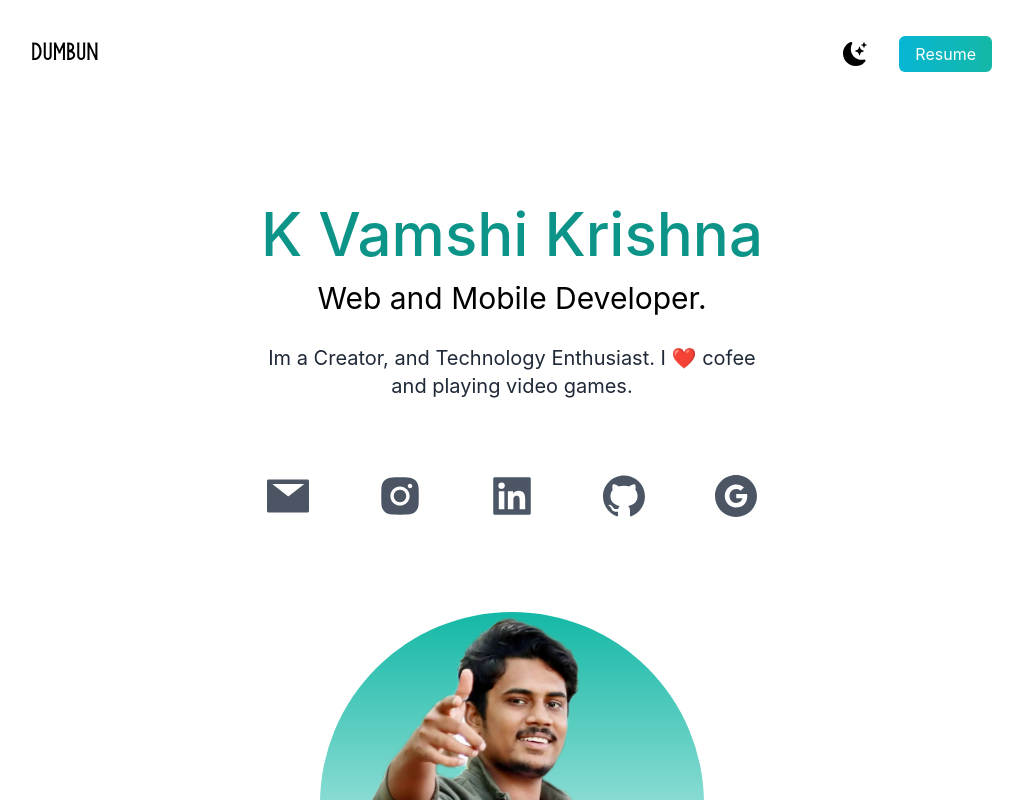
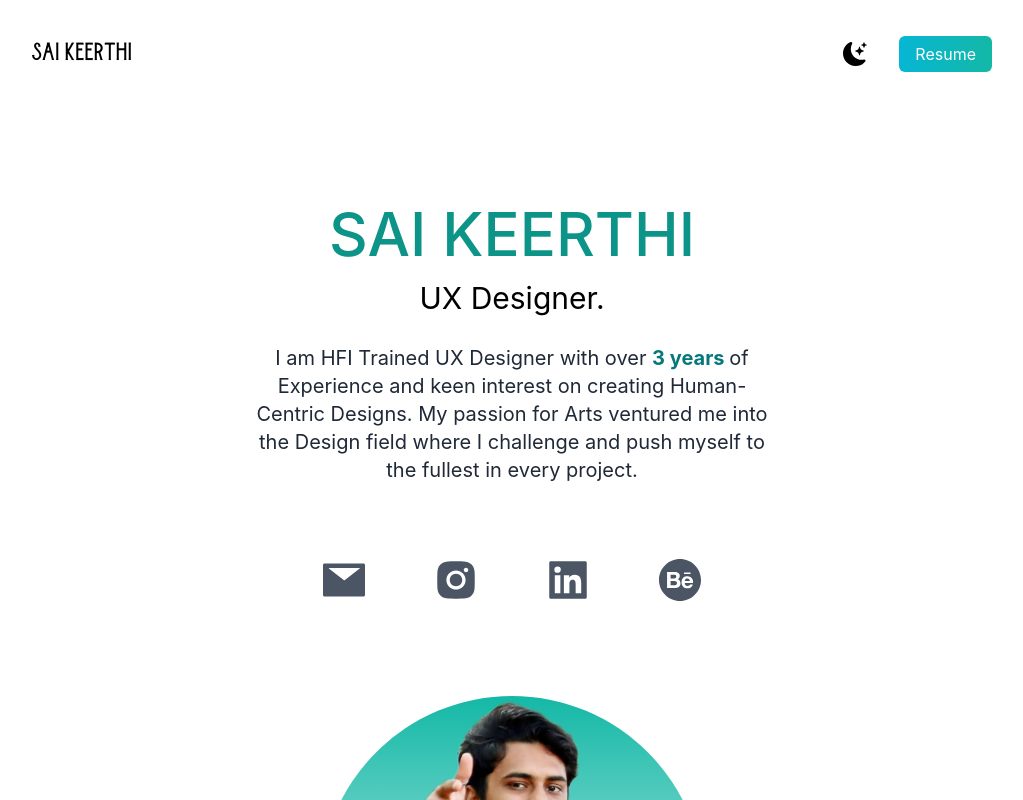
Before and after one commit to dumbun/Client---SAI-KEERTHI---portfolio, a Next.js app: page / in a window 1280 px wide. Shown: the top 800 px of the page, without its empty margins (128-1151 px from the left). Built offline with nearby package versions, Linux system fonts and the light colour scheme.

Commit message:
completed till icons

```diff
--- a/src/pages/index.js
+++ b/src/pages/index.js
@@ -1,6 +1,7 @@
 import Head from "next/head";
 import Image from "next/image";
 import {
+  AiFillBehanceCircle,
   AiFillGithub,
   AiFillGoogleCircle,
   AiFillInstagram,
@@ -33,7 +34,7 @@ export default function Home() {
   return (
     <div className={darkMode ? "dark" : ""}>
       <Head>
-        <title>Vamshi Krishna</title>
+        <title>SAI KEERTHI</title>
         <meta name="description" content="Generated by create next app" />
         <meta name="viewport" content="width=device-width, initial-scale=1" />
         <link rel="icon" href="/public/favicon.ico" />
@@ -41,7 +42,9 @@ export default function Home() {
       <main className="bg-white px-10 md:px-20 lg:px-40 dark:bg-gray-900">
         <section className="min-h-screen ">
           <nav className="py-10 mb-12 flex justify-between">
-            <h1 className="text-xl font-burtons dark:text-white">DUMBUN</h1>
+            <h1 className="text-xl font-burtons dark:text-white">
+              SAI KEERTHI
+            </h1>
             <ul className="flex items-center ">
               <li>
                 <BsFillMoonStarsFill
@@ -63,21 +66,26 @@ export default function Home() {
           </nav>
           <div className="text-center p-10 ">
             <h2 className="text-5xl py-2 text-teal-600 font-medium md:text-6xl">
-              <span> K Vamshi Krishna</span>
+              SAI KEERTHI
             </h2>
             <h3 className="text-2xl py-2 md:text-3xl dark:text-white">
-              Web and Mobile Developer.
+              UX Designer.
             </h3>
             <p className="text-md py-5 leading-8 text-gray-800 md:text-xl max-w-lg mx-auto dark:text-gray-400">
-              Im a Creator, and Technology Enthusiast. I ❤️ cofee and playing
-              video games.
+              I am HFI Trained UX Designer with over{" "}
+              <strong>
+                <span>3 years </span>
+              </strong>{" "}
+              of Experience and keen interest on creating Human-Centric Designs.
+              My passion for Arts ventured me into the Design field where I
+              challenge and push myself to the fullest in every project.
             </p>
           </div>
           <div className="flex-wrap text-5xl flex justify-center py-3 text-gray-600 gap-16">
-            <a className="" href="mailto: vamshikrishna8289@gmail.com">
+            <a className="" href="mailto: vksaikeerthi@gmail.com">
               <AiFillMail className="cursor-pointer dark:text-teal-800" />
             </a>
-            <a className="" href="https://www.instagram.com/iam.vamshikrishna/">
+            <a className="" href="https://www.instagram.com/keerthy_wid_pie/">
               <AiFillInstagram className="cursor-pointer dark:text-teal-800" />
             </a>
             <a
@@ -86,14 +94,8 @@ export default function Home() {
             >
               <AiFillLinkedin className="cursor-pointer dark:text-teal-800" />
             </a>
-            <a className="" href="https://github.com/dumbun">
-              <AiFillGithub className="cursor-pointer dark:text-teal-800" />
-            </a>
-            <a
-              className=""
-              href="https://developers.google.com/profile/u/vamshikrishna2000"
-            >
-              <AiFillGoogleCircle className="cursor-pointer dark:text-teal-800" />
+            <a className="" href="https://www.behance.net/keerthisai">
+              <AiFillBehanceCircle className="cursor-pointer dark:text-teal-800" />
             </a>
           </div>
           <div className=" relative bg-gradient-to-b rounded-full w-80 h-80 mt-20 mx-auto from-teal-500 overflow-hidden md:h-96 md:w-96">
--- a/src/styles/globals.css
+++ b/src/styles/globals.css
@@ -24,11 +24,11 @@ a {
 }
 
 span {
+  color: #06787c;
   transition: 0.5s;
 }
 
-span:hover {
-  color: #06787c;
+/* span:hover {
+
   cursor: pointer;
-  font-size: 4rem;
-}
+} */
```
